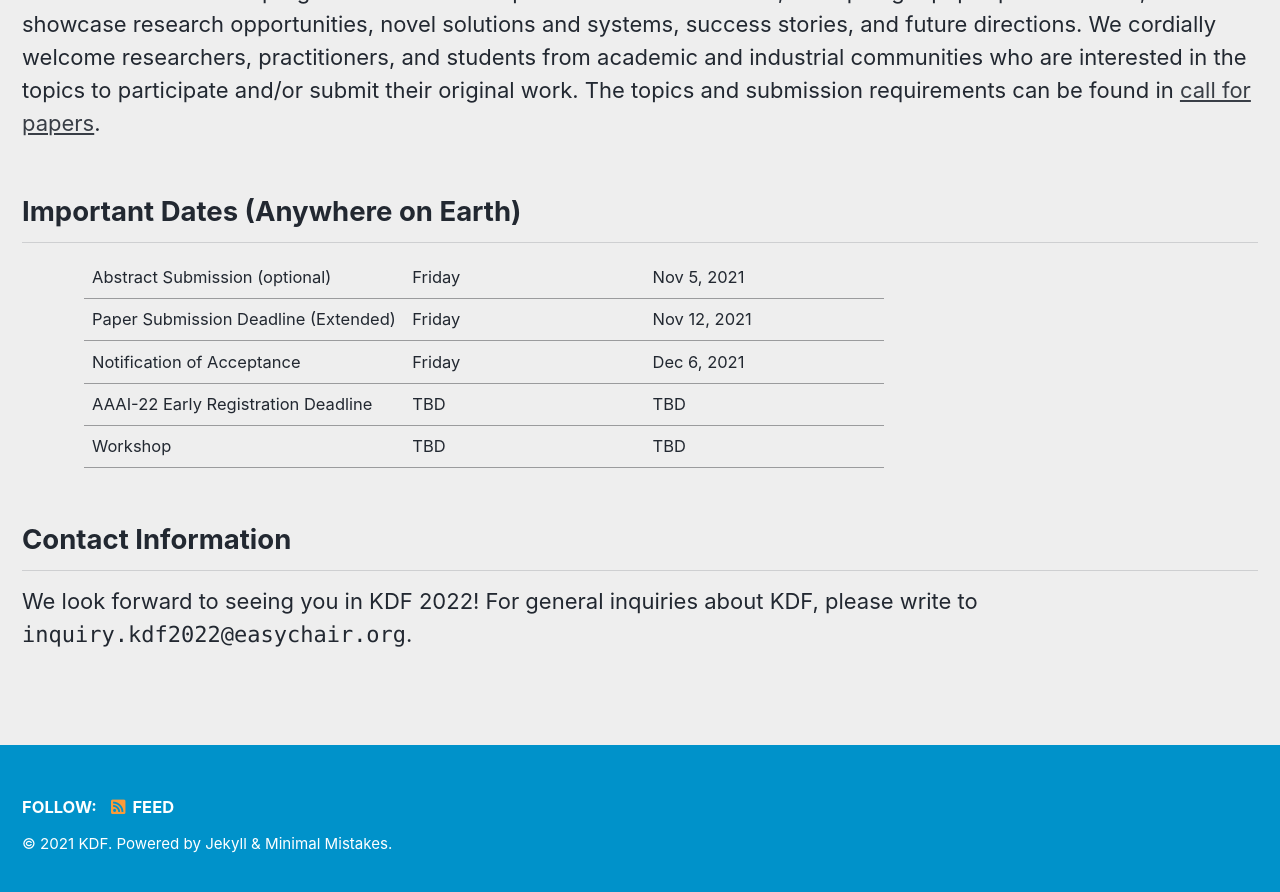
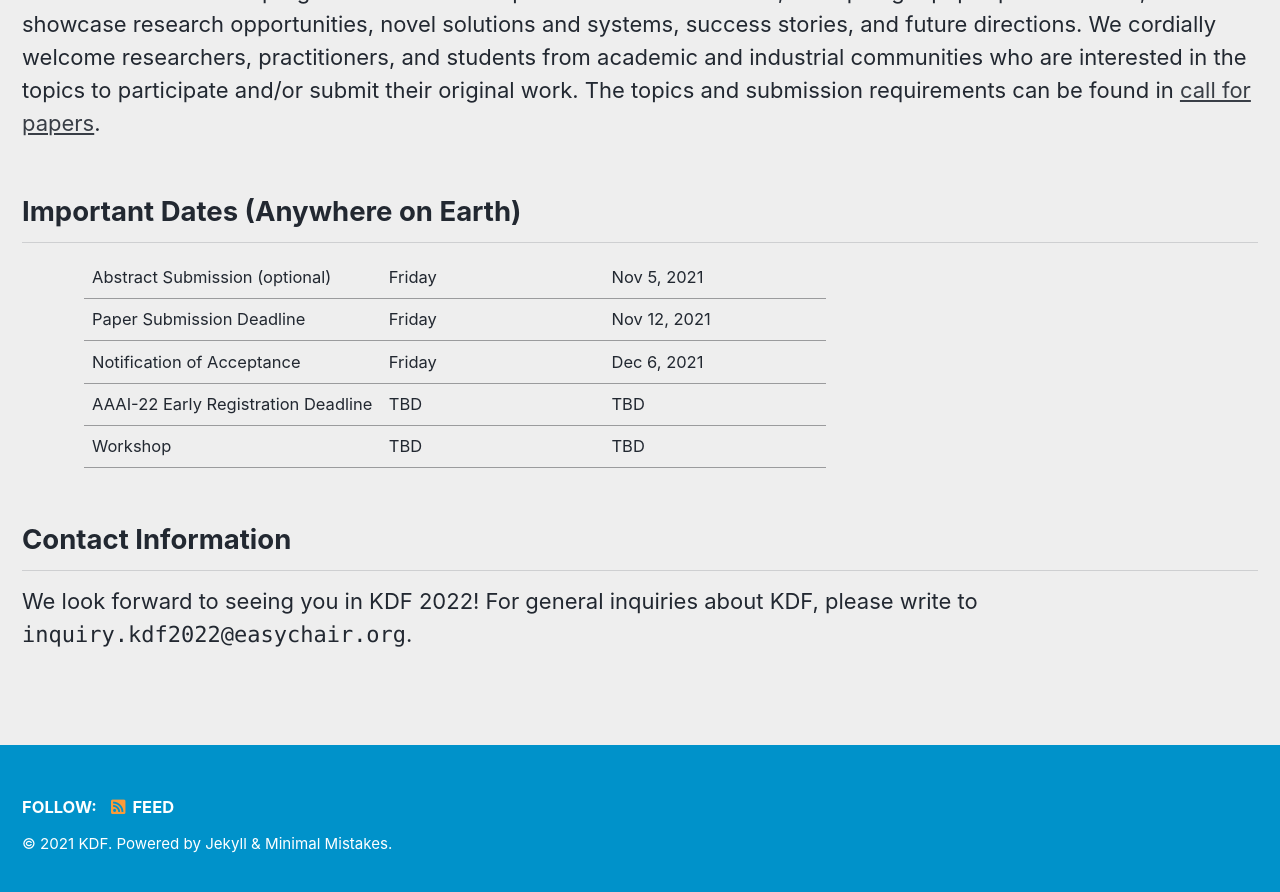
Before and after one commit to aaai-kdf/kdf2022, a Jekyll site: the page built from _pages/home.md, in a window 1280 px wide and 900 px high, scrolled down 1456 px. Shown: the top 892 px of the window. Built offline with Jekyll 4.4.1, drawn with Linux system fonts in a browser that asks for light colours; cached includes are drawn as plain includes.

Commit message:
fix deadlines

```diff
--- a/_pages/home.md
+++ b/_pages/home.md
@@ -34,7 +34,7 @@ For registration, please use the [AAAI-21 registration website](https://aaai.org
             <td>Nov 5, 2021</td>
         </tr>
         <tr>
-            <td>Paper Submission Deadline (Extended)</td>
+            <td>Paper Submission Deadline</td>
             <td>Friday</td>
             <td>Nov 12, 2021
             </td>
```
